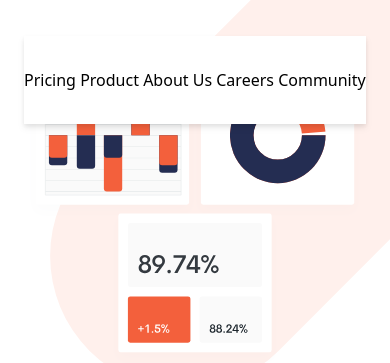
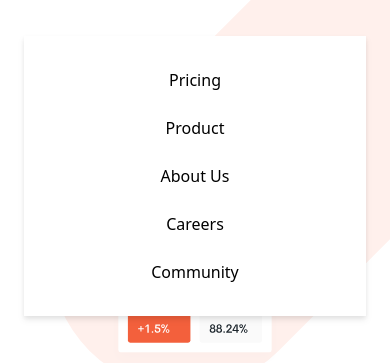
Before and after one commit to MrHumble21/website_with_tailwindcss, a website: page index.html in a window 390 px wide. Both pictures are taken after a click on the button 354 px from the left and 40 px from the top of the page. Shown: the part 60-423 px from the top of the page. Drawn offline with nearby package versions, Linux system fonts and the light colour scheme; files that its build step writes are made by us from their sources.

Commit message:
some chnges

```diff
--- a/index.html
+++ b/index.html
@@ -35,7 +35,7 @@
         </div>
         <div class="md:hidden">
             <div id="menu"
-                class="absolute flex hidden flex-col items-center self-end  py-8 mt-10 space-y-6 bg-white sm:w-self-center left-6 right-6 drop-shadow-md">
+                class="absolute  hidden flex-col items-center self-end  py-8 mt-10 space-y-6 bg-white sm:w-self-center left-6 right-6 drop-shadow-md">
                 <a href="#">Pricing</a>
                 <a href="#">Product</a>
                 <a href="#">About Us</a>
```
